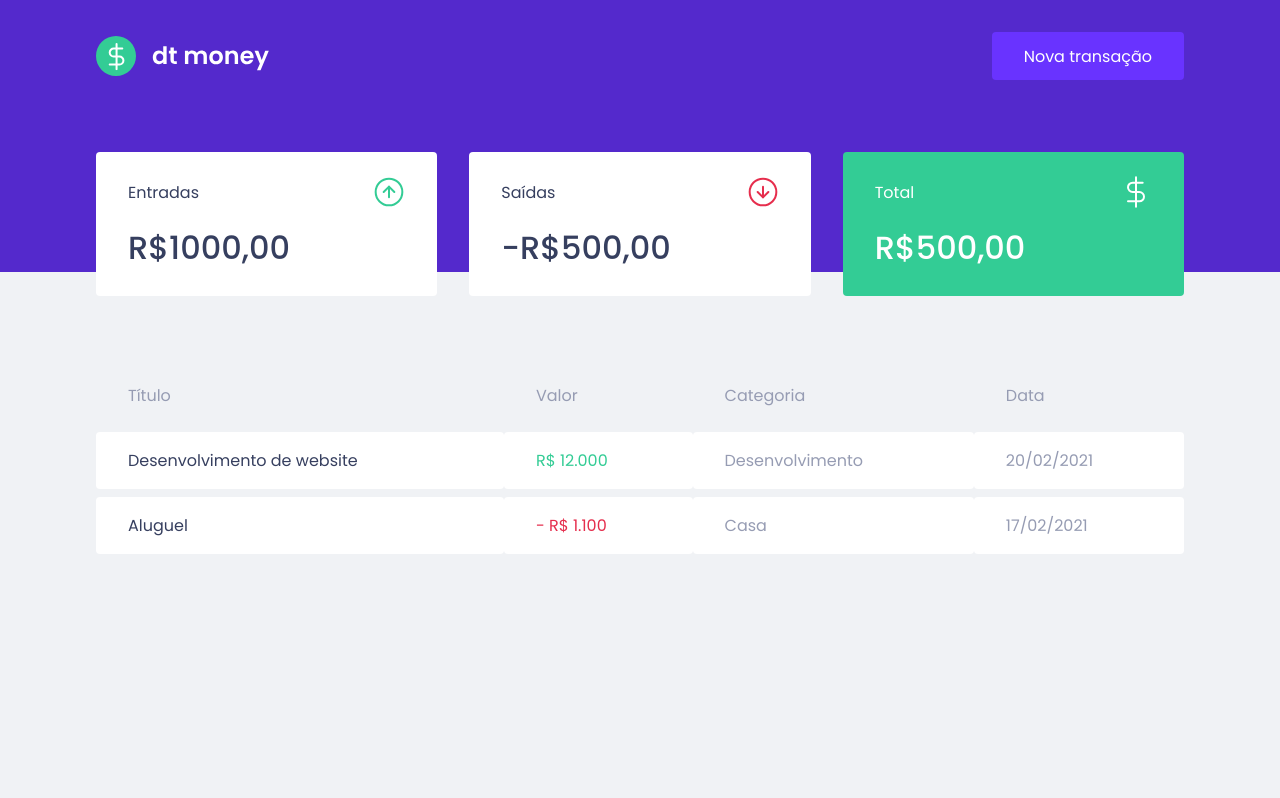
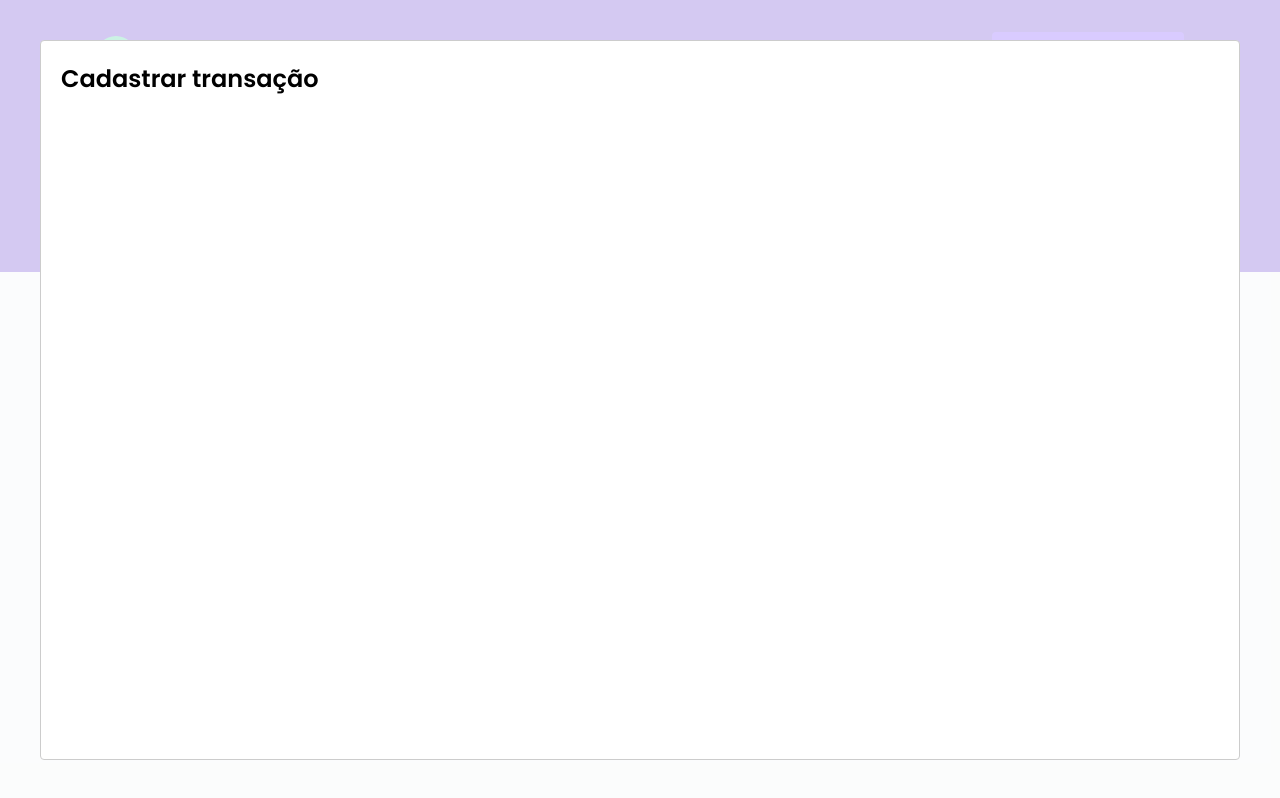
Before and after one commit to EwertonCXavier/Ignite---dtmoney, a React (Create React App) app: page / in a window 1280 px wide. Both pictures are taken after a click on the button "Nova transação". Built offline with nearby package versions, Linux system fonts and the light colour scheme; no server answers; what miragejs would draw is missing.

Commit message:
Commit de inserçao do react-modal na aplicaçao e componentizaçao do item

```diff
--- a/package.json
+++ b/package.json
@@ -3,10 +3,12 @@
   "version": "0.1.0",
   "private": true,
   "dependencies": {
+    "@types/react-modal": "^3.12.1",
     "axios": "^0.22.0",
     "miragejs": "^0.1.42",
     "react": "^17.0.2",
     "react-dom": "^17.0.2",
+    "react-modal": "^3.14.3",
     "react-scripts": "4.0.3",
     "styled-components": "^5.3.1",
     "web-vitals": "^1.0.1"
--- a/src/App.tsx
+++ b/src/App.tsx
@@ -1,13 +1,29 @@
 import {GlobalStyle} from './styles/global';
 import {Header} from './components/Header';
 import {Dashboard} from './components/Dashboard';
+import Modal from 'react-modal';
+import { useState } from 'react';
+import {NewTransactionModal} from './components/NewTransactionModal';
+
+
+Modal.setAppElement('#root'); // Acessibilidade
 
 export function App() {
+  const [isNewTransactionModalOpen, setIsNewTransactionModalOpen] = useState(false);
+
+  function handleOpenNewTransactionModal() {
+      setIsNewTransactionModalOpen(true);
+  }
+
+  function handleCloseNewTransactionModal() {
+      setIsNewTransactionModalOpen(false);
+  }
   return (
     <>
-      <Header />
+      <Header onOpenNewTransactionModal={handleOpenNewTransactionModal}/>
       <Dashboard />
       <GlobalStyle />
+      <NewTransactionModal isOpen={isNewTransactionModalOpen} onRequestClose={handleCloseNewTransactionModal}/>
     </>
 
   );
--- a/src/components/Header/index.tsx
+++ b/src/components/Header/index.tsx
@@ -1,13 +1,22 @@
 import logo from '../../assets/logo.svg';
 import {Container, Content} from './styles';
-export function Header () {
+
+interface HeaderProps {
+    onOpenNewTransactionModal: () => void;
+}
+
+
+export function Header ({onOpenNewTransactionModal}: HeaderProps) {
+
     return(
         <Container>
             <Content>
                 <img src={logo} alt="dt money" />
-                <button type="button">
+                <button type="button" onClick={onOpenNewTransactionModal}>
                     Nova transação
                 </button>
+
+
             </Content>
         </Container>
     )
--- /dev/null
+++ b/src/components/NewTransactionModal/index.tsx
@@ -0,0 +1,19 @@
+import Modal from 'react-modal';
+
+interface NewTransactionModalProps {
+    isOpen: boolean;
+    onRequestClose: () => void;
+}
+
+
+
+export function NewTransactionModal ({isOpen, onRequestClose}: NewTransactionModalProps) {
+    return (
+        <Modal
+          isOpen={isOpen}
+          onRequestClose={onRequestClose}
+      >
+          <h2>Cadastrar transação</h2>
+      </Modal>
+    )
+}
--- /dev/null
+++ b/src/components/NewTransactionModal/styles.ts
@@ -0,0 +1,6 @@
+import styled from 'styled-components';
+
+export const Container = styled.main `
+
+
+`
```
Also changed, not shown: 1 other file (tests, documents, lock files or other folders).
